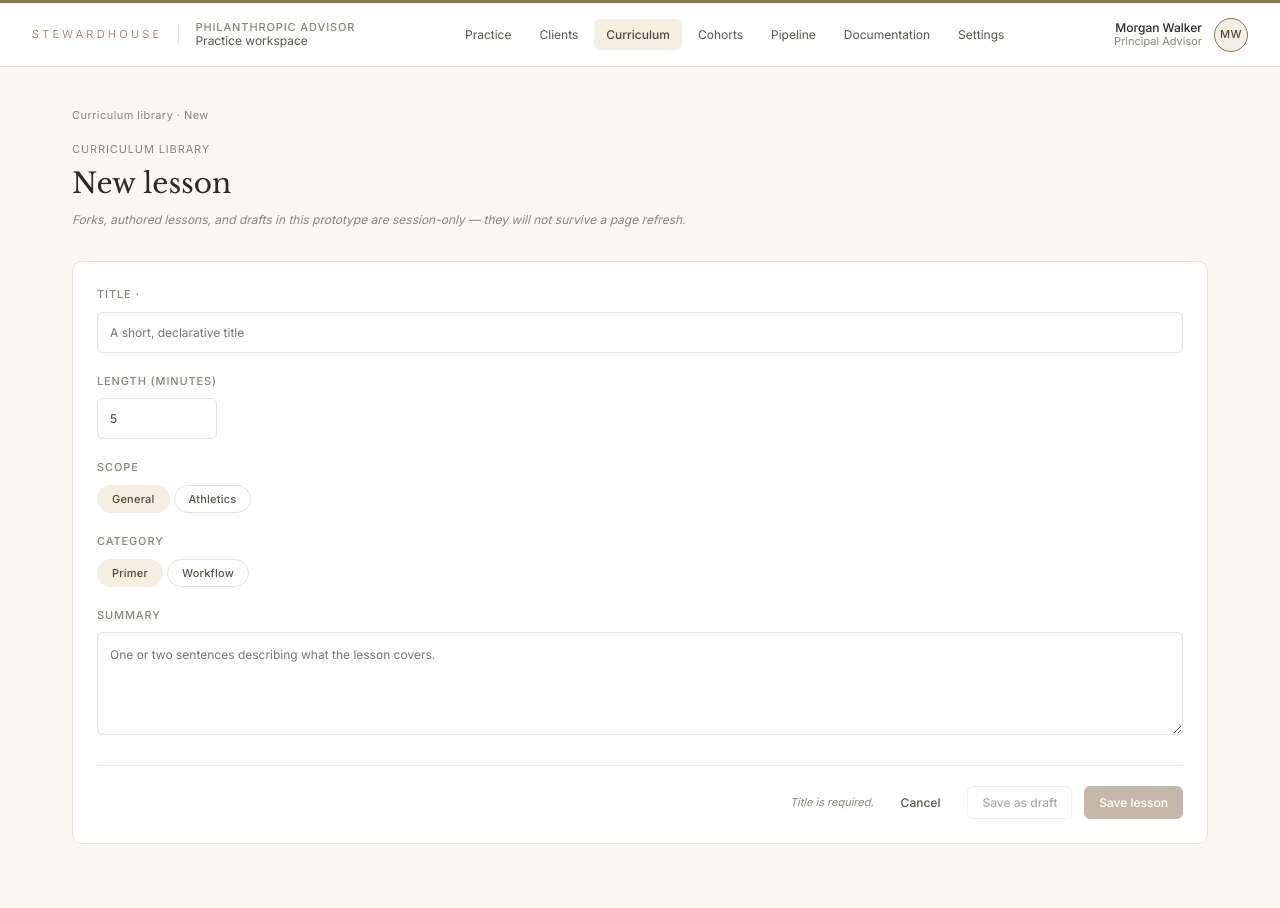
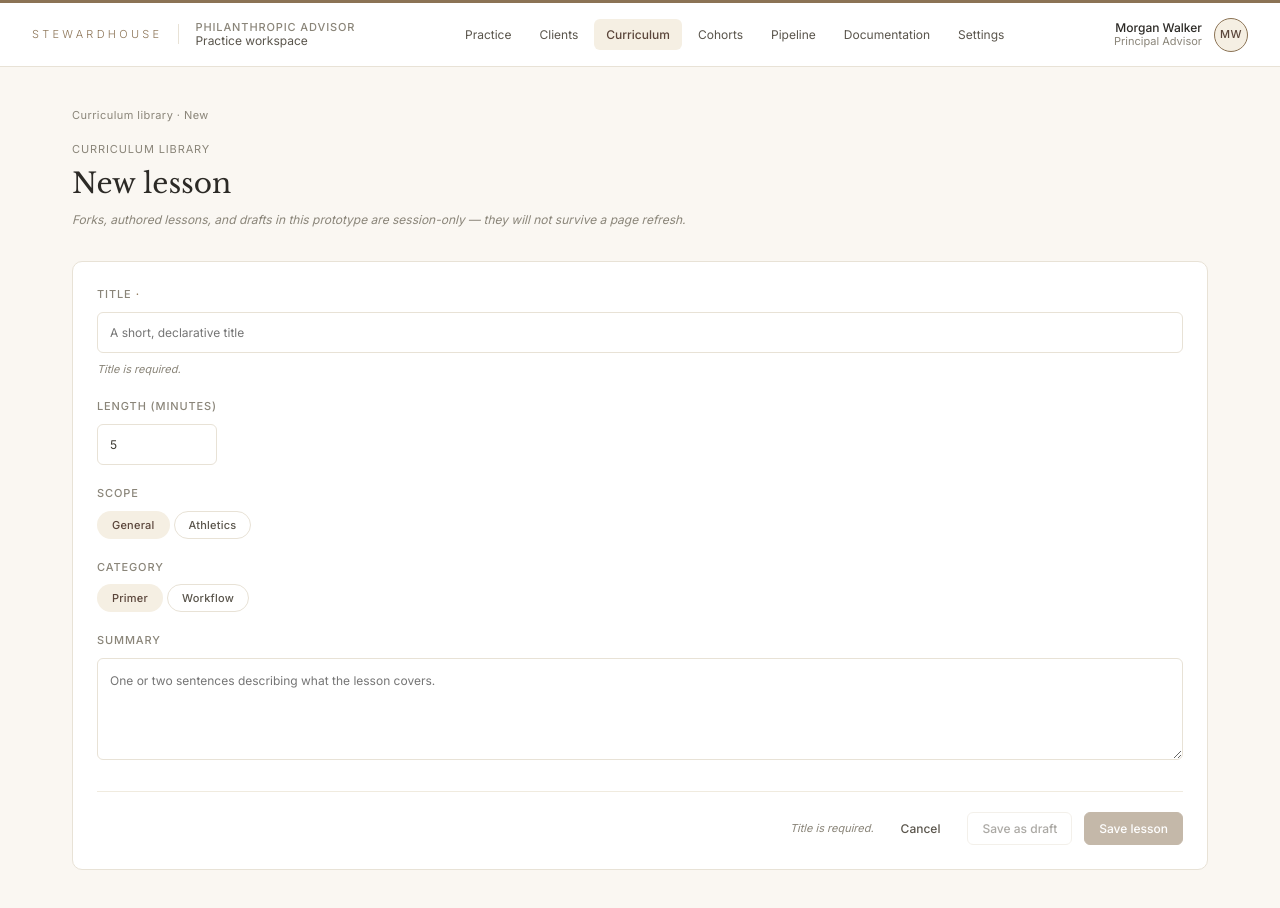
Before and after one commit to talabifaouzi/stewardhouse-app, a React (Vite) app: page /advisor/curriculum/new in a window 1280 px wide. Shown: the top 908 px of the page. Built offline with nearby package versions, Linux system fonts and the light colour scheme; no server answers.

Commit message:
fix(advisor): match Title field-level error to Minutes (ADV-041 pattern)

```diff
--- a/src/surfaces/advisor/LessonEditor.jsx
+++ b/src/surfaces/advisor/LessonEditor.jsx
@@ -64,6 +64,7 @@ export default function LessonEditor({ mode }) {
   // (role="alert" + muted-italic typography). canSave/disabled logic is
   // unchanged — this is purely additive feedback.
   const minutesErrorId = useId();
+  const titleErrorId = useId(); // Title-field error id — mirrors the ADV-041 minutes pattern.
 
   // Redirect if a source was required but missing.
   if ((mode === 'fork' || mode === 'edit') && !sourceLesson) {
@@ -228,8 +229,20 @@ export default function LessonEditor({ mode }) {
               value={title}
               onChange={(e) => setTitle(e.target.value)}
               placeholder="A short, declarative title"
+              aria-invalid={!titleValid}
+              aria-describedby={!titleValid ? titleErrorId : undefined}
               style={inputStyle}
             />
+            {!titleValid && (
+              <p id={titleErrorId} role="alert" style={{
+                fontSize: 'var(--sh-text-xs)',
+                color: 'var(--sh-text-muted)',
+                fontStyle: 'italic',
+                marginTop: 'var(--sh-space-2)',
+              }}>
+                Title is required.
+              </p>
+            )}
           </FormField>
 
           <FormField label="Length (minutes)">
```
